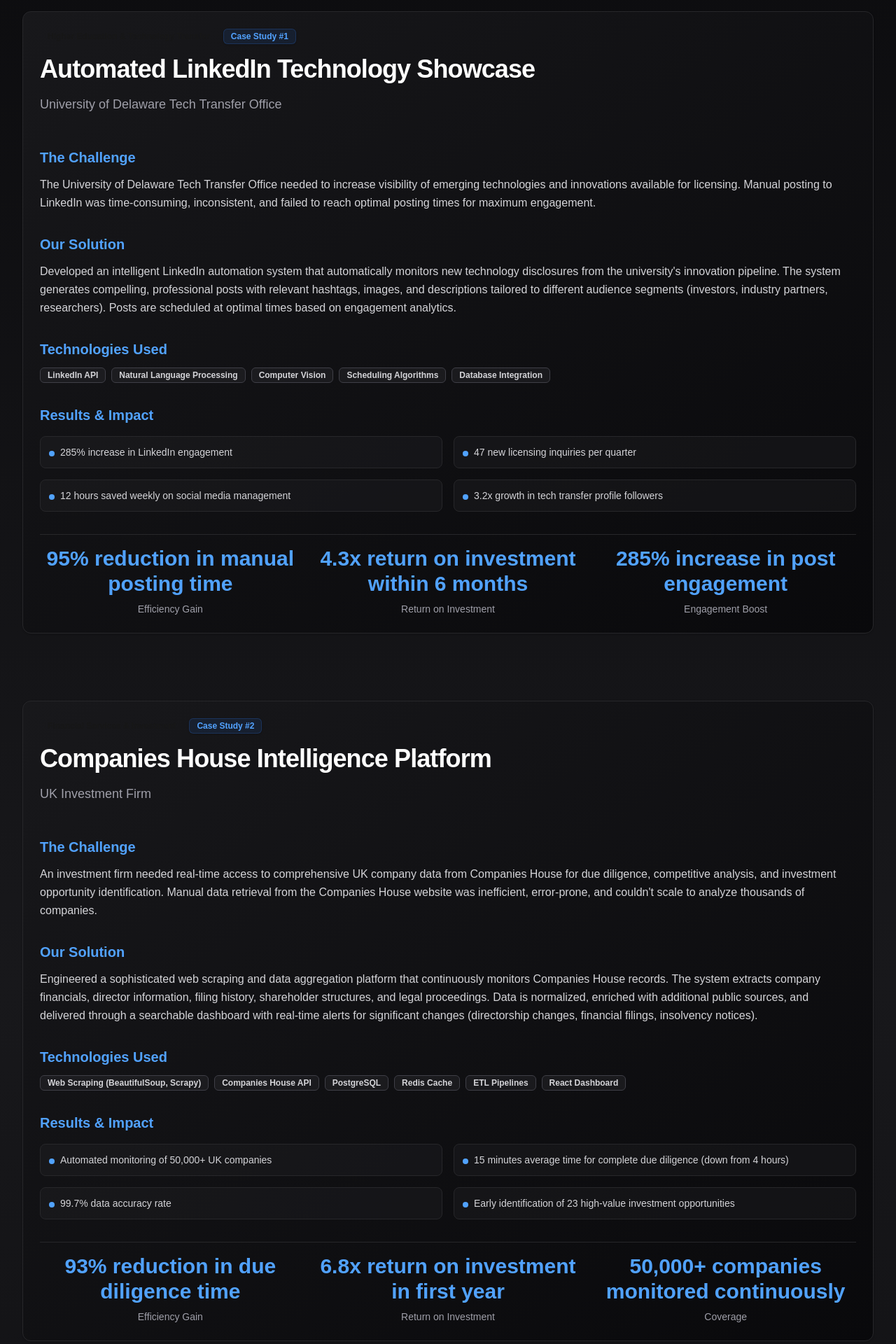
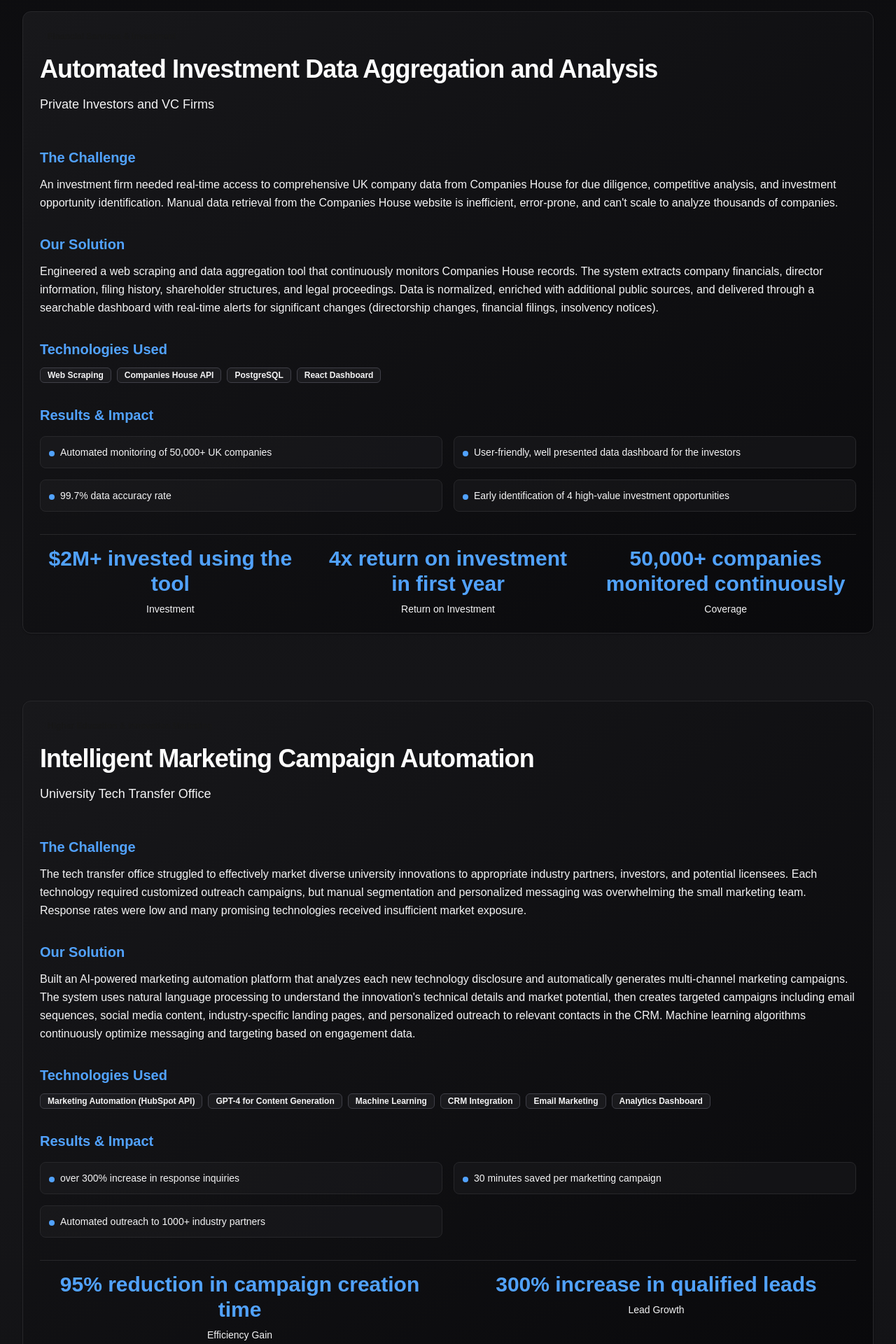
Before and after one commit to BMKellner/b-automations, a Next.js app in the folder apps/web/: page /case-studies in a window 1280 px wide. Shown: the part 560-2480 px from the top of the page at 70% size. Built offline with nearby package versions, Linux system fonts and the light colour scheme.

Commit message:
cvzsdv
sdzdsfa

```diff
--- a/apps/web/app/case-studies/page.tsx
+++ b/apps/web/app/case-studies/page.tsx
@@ -9,46 +9,26 @@
   const caseStudies = [
     {
       id: 1,
-      title: 'Automated LinkedIn Technology Showcase',
-      client: 'University of Delaware Tech Transfer Office',
-      industry: 'Higher Education & Technology Transfer',
-      challenge: 'The University of Delaware Tech Transfer Office needed to increase visibility of emerging technologies and innovations available for licensing. Manual posting to LinkedIn was time-consuming, inconsistent, and failed to reach optimal posting times for maximum engagement.',
-      solution: 'Developed an intelligent LinkedIn automation system that automatically monitors new technology disclosures from the university\'s innovation pipeline. The system generates compelling, professional posts with relevant hashtags, images, and descriptions tailored to different audience segments (investors, industry partners, researchers). Posts are scheduled at optimal times based on engagement analytics.',
-      technologies: ['LinkedIn API', 'Natural Language Processing', 'Computer Vision', 'Scheduling Algorithms', 'Database Integration'],
+      title: 'Automated Investment Data Aggregation and Analysis',
+      client: 'Private Investors and VC Firms',
+      industry: 'Financial Services & Investment',
+      challenge: 'An investment firm needed real-time access to comprehensive UK company data from Companies House for due diligence, competitive analysis, and investment opportunity identification. Manual data retrieval from the Companies House website is inefficient, error-prone, and can\'t scale to analyze thousands of companies.',
+      solution: 'Engineered a web scraping and data aggregation tool that continuously monitors Companies House records. The system extracts company financials, director information, filing history, shareholder structures, and legal proceedings. Data is normalized, enriched with additional public sources, and delivered through a searchable dashboard with real-time alerts for significant changes (directorship changes, financial filings, insolvency notices).',
+      technologies: ['Web Scraping', 'Companies House API', 'PostgreSQL', 'React Dashboard'],
       results: [
-        '285% increase in LinkedIn engagement',
-        '47 new licensing inquiries per quarter',
-        '12 hours saved weekly on social media management',
-        '3.2x growth in tech transfer profile followers'
+        'Automated monitoring of 50,000+ UK companies',
+        'User-friendly, well presented data dashboard for the investors',
+        '99.7% data accuracy rate',
+        'Early identification of 4 high-value investment opportunities'
       ],
       metrics: {
-        efficiency: '95% reduction in manual posting time',
-        roi: '4.3x return on investment within 6 months',
-        engagement: '285% increase in post engagement'
+        invested: '$2M+ invested using the tool',
+        roi: '4x return on investment in first year',
+        coverage: '50,000+ companies monitored continuously'
       }
     },
     {
       id: 2,
-      title: 'Companies House Intelligence Platform',
-      client: 'UK Investment Firm',
-      industry: 'Financial Services & Investment',
-      challenge: 'An investment firm needed real-time access to comprehensive UK company data from Companies House for due diligence, competitive analysis, and investment opportunity identification. Manual data retrieval from the Companies House website was inefficient, error-prone, and couldn\'t scale to analyze thousands of companies.',
-      solution: 'Engineered a sophisticated web scraping and data aggregation platform that continuously monitors Companies House records. The system extracts company financials, director information, filing history, shareholder structures, and legal proceedings. Data is normalized, enriched with additional public sources, and delivered through a searchable dashboard with real-time alerts for significant changes (directorship changes, financial filings, insolvency notices).',
-      technologies: ['Web Scraping (BeautifulSoup, Scrapy)', 'Companies House API', 'PostgreSQL', 'Redis Cache', 'ETL Pipelines', 'React Dashboard'],
-      results: [
-        'Automated monitoring of 50,000+ UK companies',
-        '15 minutes average time for complete due diligence (down from 4 hours)',
-        '99.7% data accuracy rate',
-        'Early identification of 23 high-value investment opportunities'
-      ],
-      metrics: {
-        efficiency: '93% reduction in due diligence time',
-        roi: '6.8x return on investment in first year',
-        coverage: '50,000+ companies monitored continuously'
-      }
-    },
-    {
-      id: 3,
       title: 'Intelligent Marketing Campaign Automation',
       client: 'University Tech Transfer Office',
       industry: 'Higher Education & Innovation Marketing',
@@ -56,17 +36,30 @@
       solution: 'Built an AI-powered marketing automation platform that analyzes each new technology disclosure and automatically generates multi-channel marketing campaigns. The system uses natural language processing to understand the innovation\'s technical details and market potential, then creates targeted campaigns including email sequences, social media content, industry-specific landing pages, and personalized outreach to relevant contacts in the CRM. Machine learning algorithms continuously optimize messaging and targeting based on engagement data.',
       technologies: ['Marketing Automation (HubSpot API)', 'GPT-4 for Content Generation', 'Machine Learning', 'CRM Integration', 'Email Marketing', 'Analytics Dashboard'],
       results: [
-        '218% increase in qualified licensing leads',
-        '34 successful technology licenses facilitated',
-        '8 strategic industry partnerships established',
-        '$4.2M in licensing revenue generated'
+        'over 300% increase in response inquiries',
+        '30 minutes saved per marketting campaign',
+        'Automated outreach to 1000+ industry partners'
       ],
       metrics: {
-        efficiency: '87% reduction in campaign creation time',
-        roi: '12.5x return on investment',
-        conversion: '218% increase in qualified leads'
+        efficiency: '95% reduction in campaign creation time',
+        conversion: '300% increase in qualified leads'
       }
+    },
+    {
+      id: 3,
+      title: 'Automated Social Media Content Creation',
+      client: 'University of Delaware Tech Transfer Office',
+      industry: 'Technology Transfer',
+      challenge: 'The University of Delaware Tech Transfer Office needed to increase visibility of emerging technologies and innovations available for licensing. Manual post generation to LinkedIn was time-consuming, inconsistent, and failed to reach optimal posting times for maximum engagement.',
+      solution: 'Developed an intelligent LinkedIn automation system that automatically monitors new technology disclosures from the university\'s innovation pipeline. The system generates compelling, professional posts with relevant hashtags, images, and descriptions tailored to different audience segments (investors, industry partners, researchers). Posts are scheduled at optimal times based on engagement analytics.',
+      technologies: ['LinkedIn API', 'Natural Language Processing', 'Computer Vision', 'Scheduling Algorithms', 'Database Integration'],
+      results: [
+        '2 hours saved weekly on social media management',
+      ],
+      metrics: {
+        efficiency: '99% reduction in manual posting time',
       }
+    },
   ];
 
   return (
@@ -107,7 +100,7 @@
             initial={{ opacity: 0, y: 20 }}
             animate={{ opacity: 1, y: 0 }}
             transition={{ duration: 0.8, delay: 0.3 }}
-            className="text-base sm:text-xl md:text-2xl text-zinc-400 max-w-3xl mx-auto px-4"
+            className="text-base sm:text-xl md:text-2xl text-zinc-100 max-w-3xl mx-auto px-4"
           >
             Real-world automation solutions delivering measurable business impact across diverse industries
           </motion.p>
@@ -135,14 +128,11 @@
                     <Badge variant="secondary" className="text-xs">
                       {study.industry}
                     </Badge>
-                    <Badge className="text-xs bg-blue-500/10 text-blue-400 border-blue-500/20">
-                      Case Study #{study.id}
-                    </Badge>
                   </div>
                   <CardTitle className="text-white text-xl sm:text-2xl md:text-3xl lg:text-4xl">
                     {study.title}
                   </CardTitle>
-                  <CardDescription className="text-zinc-400 text-sm sm:text-base lg:text-lg">
+                  <CardDescription className="text-zinc-100 text-sm sm:text-base lg:text-lg">
                     {study.client}
                   </CardDescription>
                 </CardHeader>
@@ -153,7 +143,7 @@
                     <h3 className="text-lg sm:text-xl font-semibold text-blue-400">
                       The Challenge
                     </h3>
-                    <p className="text-zinc-300 leading-relaxed text-sm sm:text-base">
+                    <p className="text-zinc-100 leading-relaxed text-sm sm:text-base">
                       {study.challenge}
                     </p>
                   </div>
@@ -163,7 +153,7 @@
                     <h3 className="text-lg sm:text-xl font-semibold text-blue-400">
                       Our Solution
                     </h3>
-                    <p className="text-zinc-300 leading-relaxed text-sm sm:text-base">
+                    <p className="text-zinc-100 leading-relaxed text-sm sm:text-base">
                       {study.solution}
                     </p>
                   </div>
@@ -178,7 +168,7 @@
                         <Badge
                           key={techIdx}
                           variant="outline"
-                          className="text-zinc-300 border-zinc-700 bg-zinc-800/50 text-xs"
+                          className="text-zinc-100 border-zinc-700 bg-zinc-800/50 text-xs"
                         >
                           {tech}
                         </Badge>
@@ -198,39 +188,67 @@
                           className="flex items-start space-x-2 bg-zinc-800/30 p-2 sm:p-3 rounded-lg border border-zinc-800"
                         >
                           <div className="w-2 h-2 rounded-full bg-blue-400 mt-2 flex-shrink-0" />
-                          <p className="text-zinc-300 text-xs sm:text-sm">{result}</p>
+                          <p className="text-zinc-100 text-xs sm:text-sm">{result}</p>
                         </div>
                       ))}
                     </div>
                   </div>
 
                   {/* Key Metrics */}
-                  <div className="grid grid-cols-1 sm:grid-cols-3 gap-4 sm:gap-6 pt-4 border-t border-zinc-800">
+                  {Object.keys(study.metrics).length > 0 && (
+                    <div className={`grid grid-cols-1 ${Object.keys(study.metrics).length === 1 ? 'sm:grid-cols-1' : Object.keys(study.metrics).length === 2 ? 'sm:grid-cols-2' : 'sm:grid-cols-3'} gap-4 sm:gap-6 pt-4 border-t border-zinc-800`}>
+                      {study.metrics.invested && (
+                        <div className="text-center space-y-1 sm:space-y-2">
+                          <div className="text-xl sm:text-2xl lg:text-3xl font-bold text-blue-400">
+                            {study.metrics.invested}
+                          </div>
+                          <div className="text-xs sm:text-sm text-zinc-100">
+                            Investment
+                          </div>
+                        </div>
+                      )}
+                      {study.metrics.roi && (
+                        <div className="text-center space-y-1 sm:space-y-2">
+                          <div className="text-xl sm:text-2xl lg:text-3xl font-bold text-blue-400">
+                            {study.metrics.roi}
+                          </div>
+                          <div className="text-xs sm:text-sm text-zinc-100">
+                            Return on Investment
+                          </div>
+                        </div>
+                      )}
+                      {study.metrics.efficiency && (
                         <div className="text-center space-y-1 sm:space-y-2">
                           <div className="text-xl sm:text-2xl lg:text-3xl font-bold text-blue-400">
                             {study.metrics.efficiency}
                           </div>
-                      <div className="text-xs sm:text-sm text-zinc-400">
+                          <div className="text-xs sm:text-sm text-zinc-100">
                             Efficiency Gain
                           </div>
                         </div>
+                      )}
+                      {study.metrics.conversion && (
                         <div className="text-center space-y-1 sm:space-y-2">
                           <div className="text-xl sm:text-2xl lg:text-3xl font-bold text-blue-400">
-                        {study.metrics.roi}
+                            {study.metrics.conversion}
                           </div>
-                      <div className="text-xs sm:text-sm text-zinc-400">
-                        Return on Investment
+                          <div className="text-xs sm:text-sm text-zinc-100">
+                            Lead Growth
                           </div>
                         </div>
+                      )}
+                      {study.metrics.coverage && (
                         <div className="text-center space-y-1 sm:space-y-2">
                           <div className="text-xl sm:text-2xl lg:text-3xl font-bold text-blue-400">
-                        {study.metrics.engagement || study.metrics.conversion || study.metrics.coverage}
+                            {study.metrics.coverage}
                           </div>
-                      <div className="text-xs sm:text-sm text-zinc-400">
-                        {study.metrics.engagement ? 'Engagement Boost' : study.metrics.conversion ? 'Lead Growth' : 'Coverage'}
+                          <div className="text-xs sm:text-sm text-zinc-100">
+                            Coverage
                           </div>
                         </div>
+                      )}
                     </div>
+                  )}
                 </CardContent>
               </Card>
             </motion.div>
@@ -244,16 +262,16 @@
           <div className="grid grid-cols-1 md:grid-cols-3 gap-8 sm:gap-12 mb-8 sm:mb-12">
             {/* Company Info */}
             <div className="space-y-4">
-              <h3 className="text-2xl font-bold text-blue-400">B Automations</h3>
-              <p className="text-zinc-400 text-sm">
+              <h3 className="text-xl font-semibold text-white">B Automations</h3>
+              <p className="text-zinc-100 text-sm">
                 Enterprise automation solutions powered by AI
               </p>
             </div>
 
             {/* Quick Links */}
             <div className="space-y-4">
-              <h4 className="font-semibold text-white">Company</h4>
-              <ul className="space-y-2 text-sm text-zinc-400">
+              <h4 className="text-xl font-semibold text-white">Company</h4>
+              <ul className="space-y-2 text-sm text-zinc-100">
                 <li><a href="/about" className="hover:text-white cursor-pointer transition">About</a></li>
                 <li className="hover:text-white cursor-pointer transition">Case Studies</li>
               </ul>
@@ -261,8 +279,8 @@
 
             {/* Contact */}
             <div className="space-y-4">
-              <h4 className="font-semibold text-white">Contact</h4>
-              <ul className="space-y-2 text-sm text-zinc-400">
+              <h4 className="text-xl font-semibold text-white">Contact</h4>
+              <ul className="space-y-2 text-sm text-zinc-100">
                 <li>dbalogh@udel.edu</li>
                 <li>(717) 891-9419</li>
               </ul>
```
Also changed, not shown: apps/web/app/about/page.tsx (+4 -5 lines), apps/web/app/page.tsx (+3 -10 lines). Lines whose indentation alone changed are shown as unchanged.
